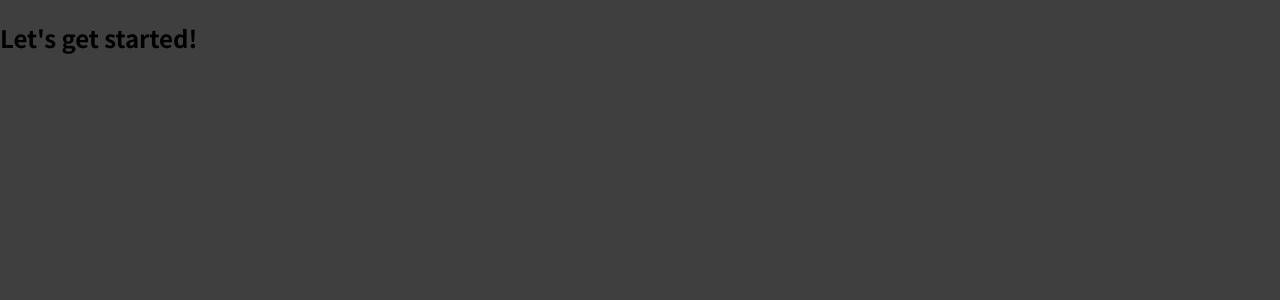
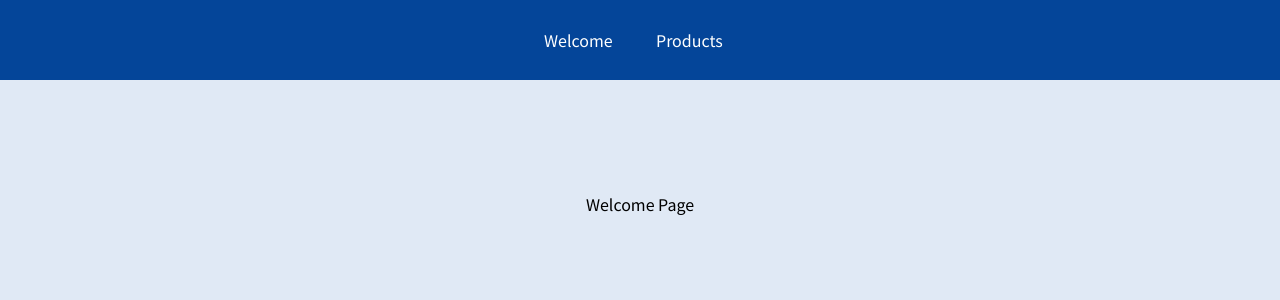
Before and after one commit to Fabianes96/react-complete-guide, a React (Create React App) app: page /welcome in a window 1280 px wide. Shown: the top 300 px of the page. Built offline with nearby package versions, Linux system fonts and the light colour scheme.

Commit message:
Add header & styles

```diff
--- a/package.json
+++ b/package.json
@@ -8,6 +8,7 @@
     "@testing-library/user-event": "^13.5.0",
     "react": "^17.0.2",
     "react-dom": "^17.0.2",
+    "react-router-dom": "^5.3.0",
     "react-scripts": "5.0.0",
     "web-vitals": "^2.1.4"
   },
--- a/src/App.js
+++ b/src/App.js
@@ -1,7 +1,19 @@
+import {Route} from 'react-router-dom'
+import { MainHeader } from './components/MainHeader';
+import { Products } from './pages/Products';
+import { Welcome } from './pages/Welcome';
 function App() {
   return (
     <div>
-      <h2>Let's get started!</h2>
+      <MainHeader />
+      <main>
+        <Route path="/welcome">
+          <Welcome />
+        </Route>
+        <Route path="/products">
+          <Products />
+        </Route>
+      </main>
     </div>
   );
 }
--- /dev/null
+++ b/src/components/MainHeader.js
@@ -0,0 +1,19 @@
+import {Link} from 'react-router-dom'
+import classes from './MainHeader.module.css';
+
+export const MainHeader = () => {
+  return (
+    <header className={classes.header}>
+      <nav>
+        <ul>
+          <li>
+            <Link to="/welcome">Welcome</Link>
+          </li>
+          <li>
+            <Link to="/products">Products</Link>
+          </li>
+        </ul>
+      </nav>
+    </header>
+  )
+}
--- /dev/null
+++ b/src/components/MainHeader.module.css
@@ -0,0 +1,38 @@
+.header {
+  width: 100%;
+  height: 5rem;
+  background-color: #044599;
+  padding: 0 10%;
+}
+
+.header nav {
+  height: 100%;
+}
+
+.header ul {
+  height: 100%;
+  list-style: none;
+  display: flex;
+  padding: 0;
+  margin: 0;
+  align-items: center;
+  justify-content: center;
+}
+
+.header li {
+  margin: 0 1rem;
+  width: 5rem;
+}
+
+.header a {
+  color: white;
+  text-decoration: none;
+}
+
+.header a:hover,
+.header a:active,
+.header a.active {
+  color: #95bcf0;
+  padding-bottom: 0.25rem;
+  border-bottom: 4px solid #95bcf0;
+}
--- a/src/index.css
+++ b/src/index.css
@@ -10,5 +10,17 @@
 
 body {
   margin: 0;
-  background-color: #3f3f3f;
+  background-color: #e0e9f5;
 }
+
+main {
+  margin-top: 7rem;
+  text-align: center;
+}
+
+h1,
+h2,
+h3,
+p {
+  color: #042b5f;
+}
--- a/src/index.js
+++ b/src/index.js
@@ -1,6 +1,11 @@
-import ReactDOM from 'react-dom';
+import ReactDOM from "react-dom";
+import { BrowserRouter } from "react-router-dom";
+import "./index.css";
+import App from "./App";
 
-import './index.css';
-import App from './App';
-
-ReactDOM.render(<App />, document.getElementById('root'));
+ReactDOM.render(
+  <BrowserRouter>
+    <App />
+  </BrowserRouter>,
+  document.getElementById("root")
+);
--- /dev/null
+++ b/src/pages/Products.js
@@ -0,0 +1,7 @@
+import React from 'react'
+
+export const Products = () => {
+  return (
+    <div>Products Page</div>
+  )
+}
--- /dev/null
+++ b/src/pages/Welcome.js
@@ -0,0 +1,7 @@
+import React from 'react'
+
+export const Welcome = () => {
+  return (
+    <div>Welcome Page</div>
+  )
+}
```
Also changed, not shown: 1 other file (tests, documents, lock files or other folders).
